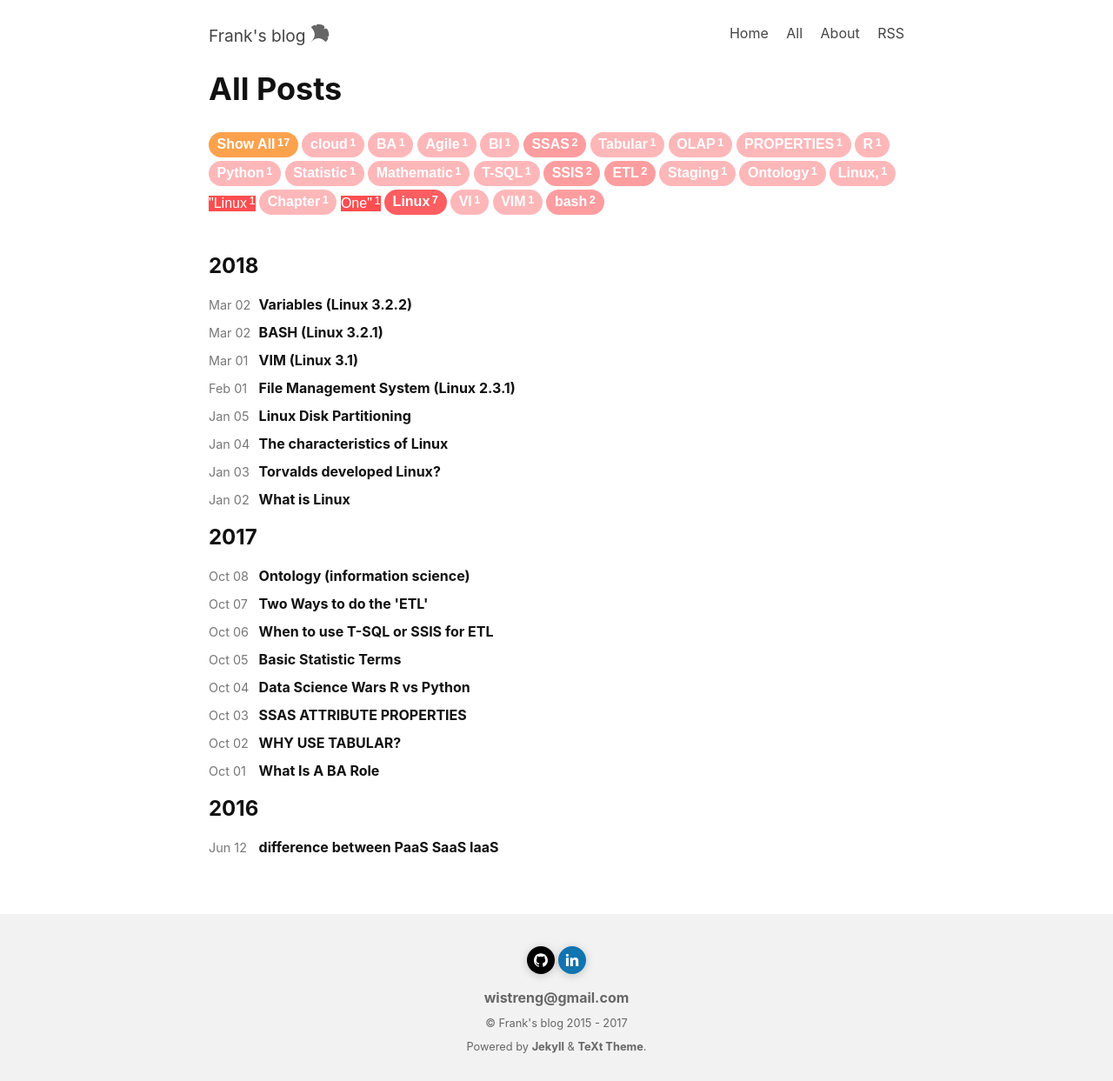
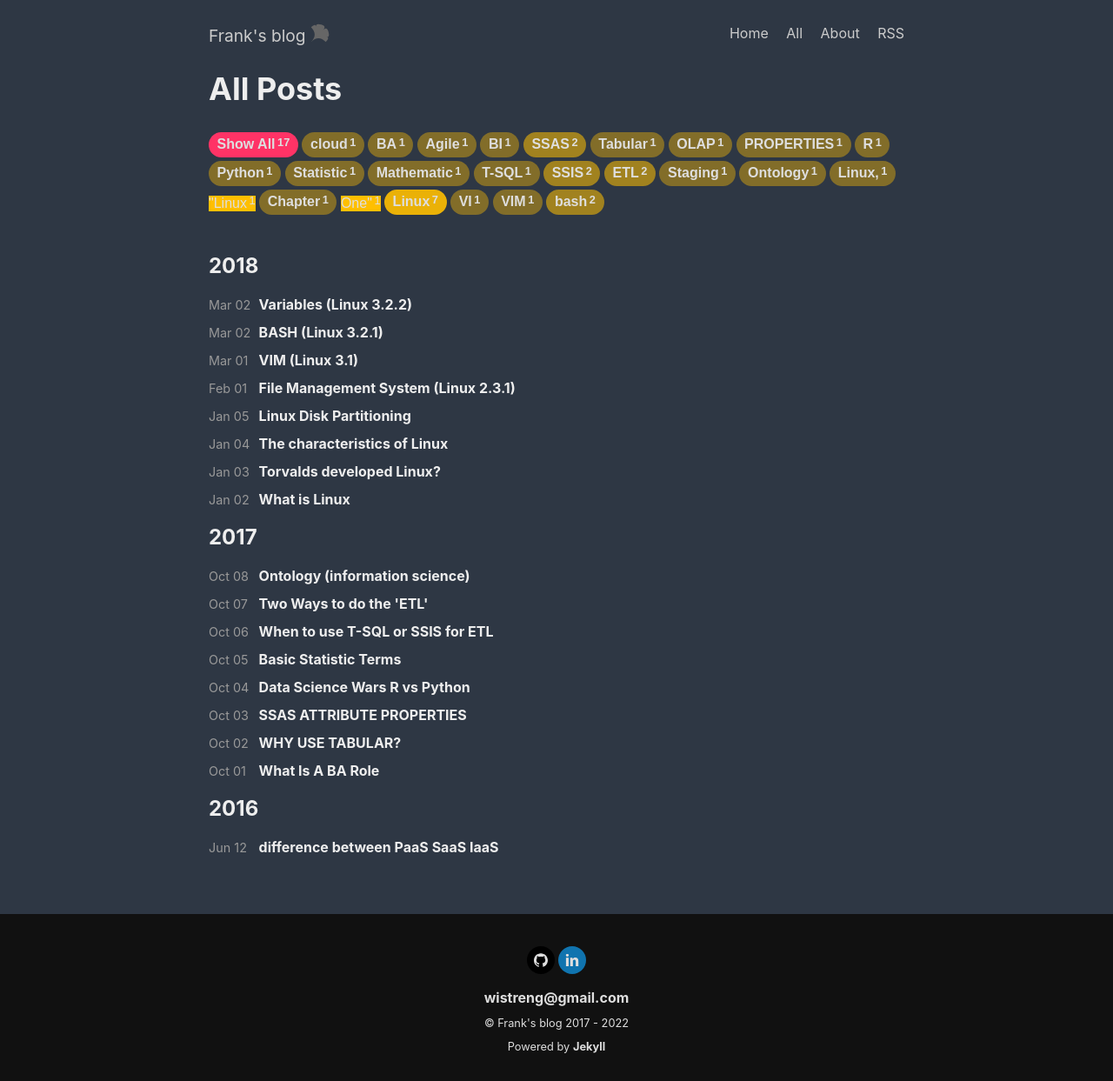
Before and after one commit to wistreng/wistreng.github.io.backup, a Jekyll site: the page built from all.html, in a window 1280 px wide. Shown: the whole page at 87% size. Built offline with Jekyll 4.4.1, drawn with Linux system fonts in a browser that asks for light colours; nearby versions of some CDN libraries.

Commit message:
change to dark style

```diff
--- a/_config.yml
+++ b/_config.yml
@@ -34,7 +34,7 @@ author:
   # googleplus:  #your Google+ username
   # weibo:  wistreng
   # douban:  wistreng
-  linkedin:  Frank Zhang
+  linkedin:  frank-zhang-8b0598140
 
 ## Comment system (Disqus) ##
 disqus:
--- a/_includes/blog/footer.html
+++ b/_includes/blog/footer.html
@@ -4,10 +4,9 @@
             {% include info/follow-me.html %}
         </aside>
         <footer class="site-info">
-            <p>© {{ site.title }} 2015 - 2017</p>
+            <p>© {{ site.title }} 2017 - 2022</p>
             <p>Powered by <a
-                title="Jekyll is a simple, blog-aware, static site generator." href="http://jekyllrb.com/">Jekyll</a> & <a
-                title="TeXt is a succinct theme for blogging." href="https://github.com/kitian616/jekyll-TeXt-theme">TeXt Theme</a>.
+                title="Jekyll is a simple, blog-aware, static site generator." href="http://jekyllrb.com/">Jekyll</a>
             </p>
         </footer>
     </div>
--- a/_sass/settings/_colors.scss
+++ b/_sass/settings/_colors.scss
@@ -1,4 +1,4 @@
-@import './colors/_colors.default.scss';
-// @import './colors/_colors.dark.scss';
+// @import './colors/_colors.default.scss';
+@import './colors/_colors.dark.scss';
 // @import './colors/_colors.forest.scss';
 // @import './colors/_colors.ocean.scss';
```
